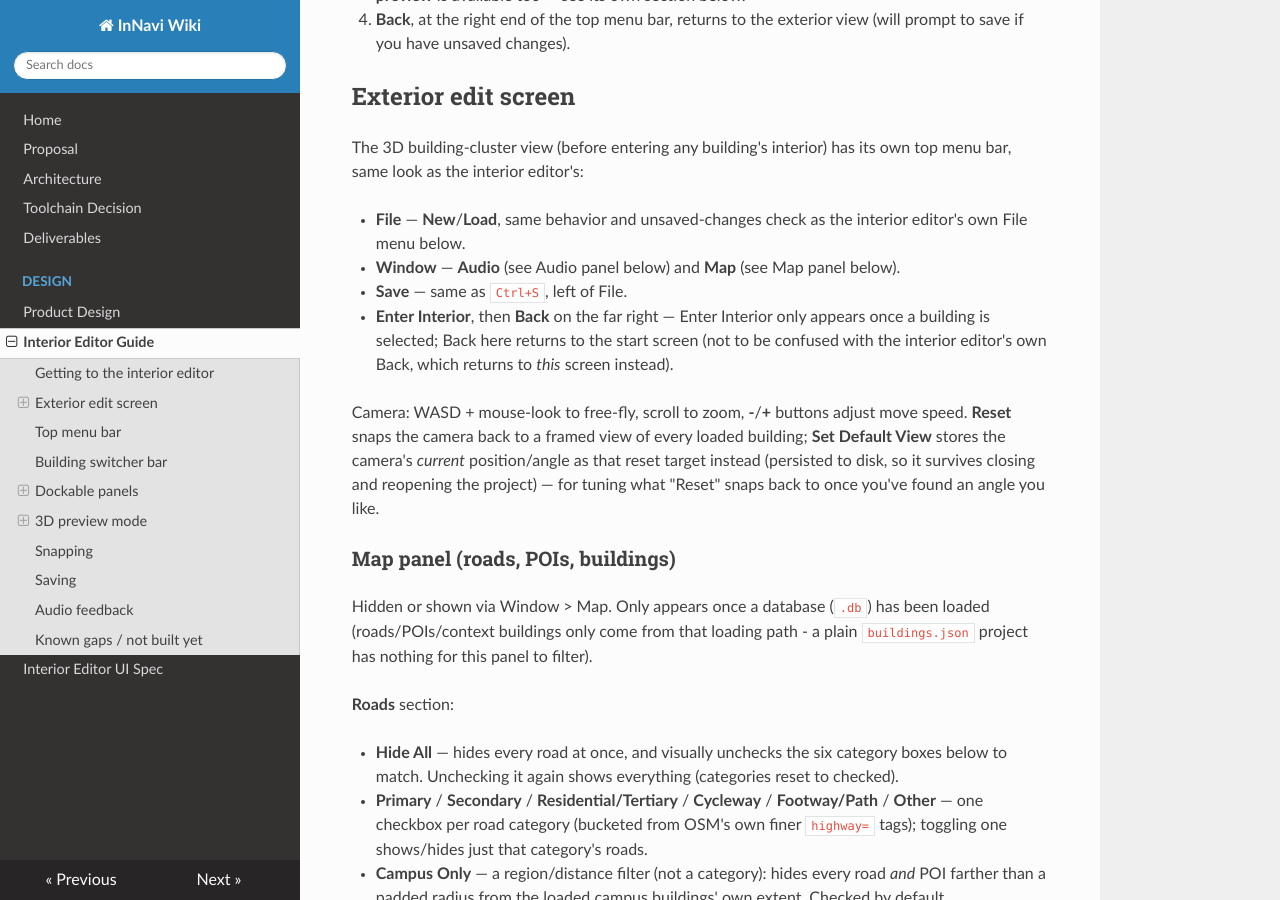
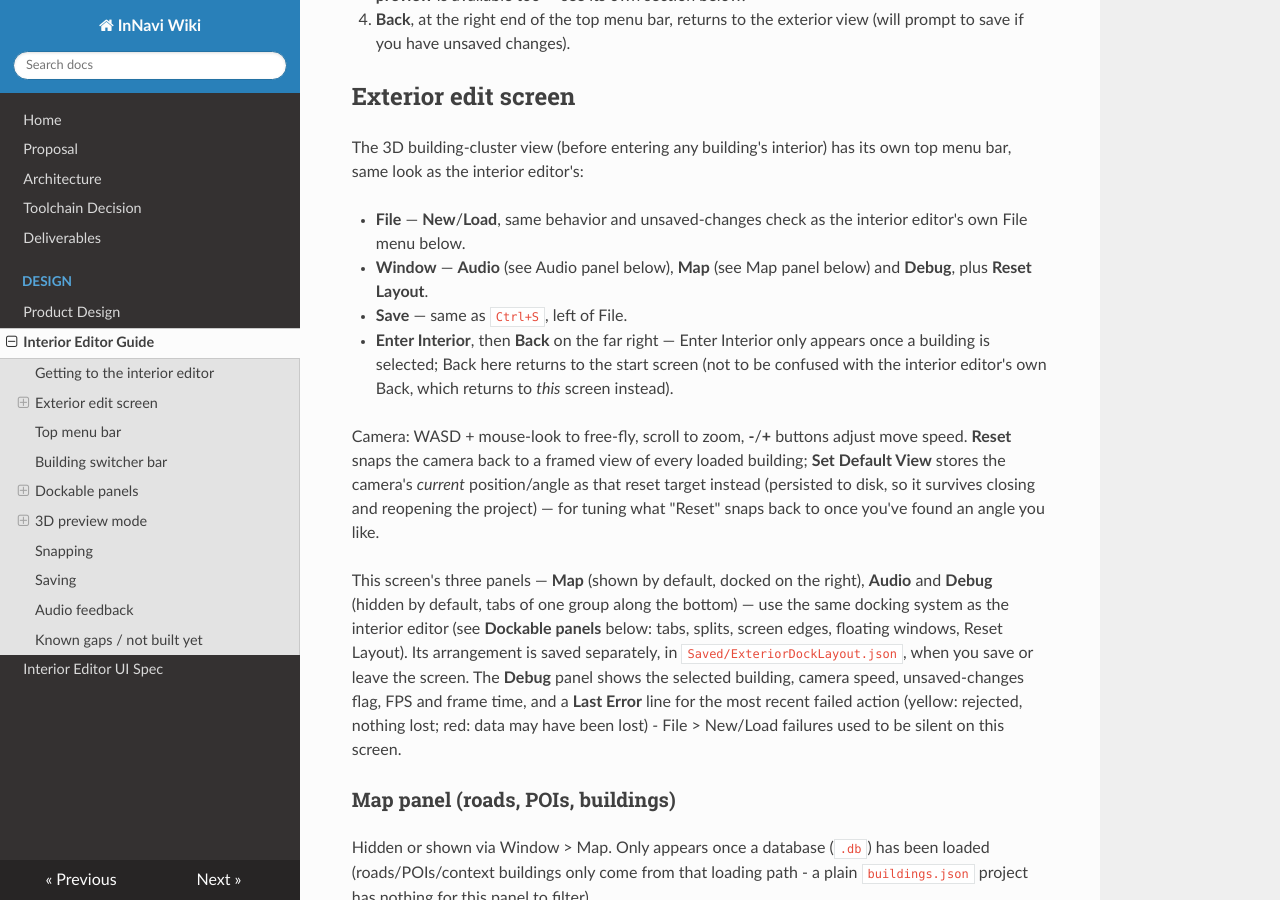
Before and after one commit to GYQ-SIT/Pathfinder-InNav, an MkDocs documentation site: the page built from docs/design/interior-editor-guide.md, in a window 1280 px wide and 900 px high, scrolled down 522 px. Built offline with MkDocs 1.6.1, drawn with Linux system fonts in a browser that asks for light colours; nearby versions of some CDN libraries.

Commit message:
Docs: describe the exterior screen's docked panels and Debug panel

```diff
--- a/docs/design/interior-editor-guide.md
+++ b/docs/design/interior-editor-guide.md
@@ -27,7 +27,8 @@ menu bar, same look as the interior editor's:
 
 - **File** — **New**/**Load**, same behavior and unsaved-changes check as the interior
   editor's own File menu below.
-- **Window** — **Audio** (see Audio panel below) and **Map** (see Map panel below).
+- **Window** — **Audio** (see Audio panel below), **Map** (see Map panel below) and
+  **Debug**, plus **Reset Layout**.
 - **Save** — same as `Ctrl+S`, left of File.
 - **Enter Interior**, then **Back** on the far right — Enter Interior only appears once
   a building is selected; Back here returns to the start screen (not to be confused
@@ -38,6 +39,15 @@ speed. **Reset** snaps the camera back to a framed view of every loaded building
 **Set Default View** stores the camera's *current* position/angle as that reset target
 instead (persisted to disk, so it survives closing and reopening the project) — for
 tuning what "Reset" snaps back to once you've found an angle you like.
+
+This screen's three panels — **Map** (shown by default, docked on the right), **Audio** and
+**Debug** (hidden by default, tabs of one group along the bottom) — use the same docking
+system as the interior editor (see **Dockable panels** below: tabs, splits, screen edges,
+floating windows, Reset Layout). Its arrangement is saved separately, in
+`Saved/ExteriorDockLayout.json`, when you save or leave the screen. The **Debug** panel
+shows the selected building, camera speed, unsaved-changes flag, FPS and frame time, and a
+**Last Error** line for the most recent failed action (yellow: rejected, nothing lost; red:
+data may have been lost) - File > New/Load failures used to be silent on this screen.
 
 ### Map panel (roads, POIs, buildings)
 
```
Also changed, not shown: docs/deliverables.md (+1 -1 lines).
